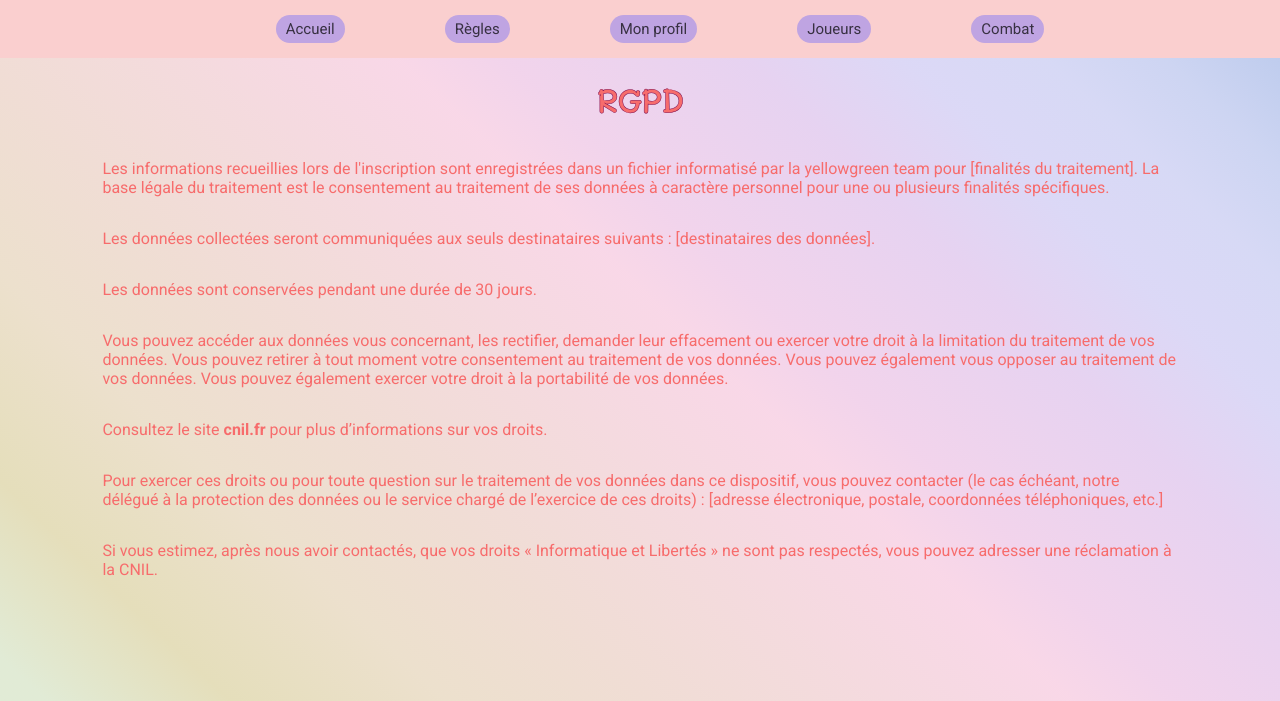
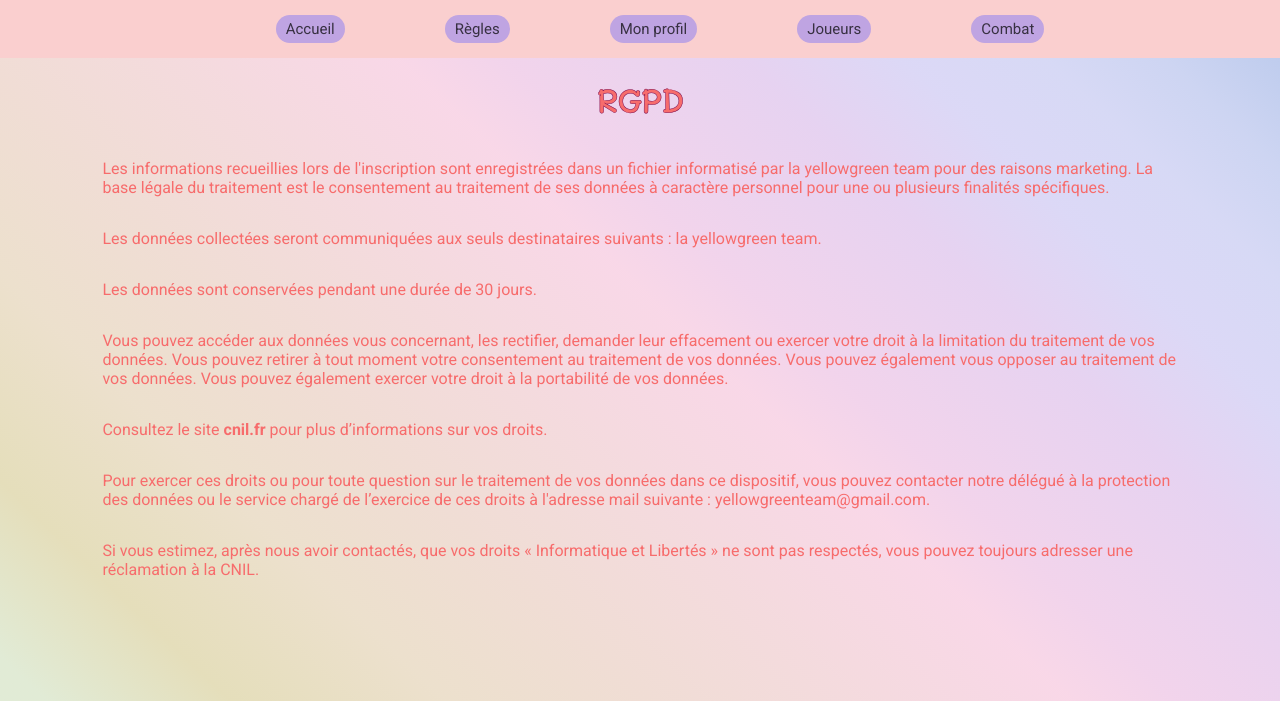
Before and after one commit to WildCodeSchool/yellowgreen, a PHP site: template src/View/Rgpd/index.html.twig in a window 1280 px wide. Shown: the part 99-800 px from the top of the page. Run offline with PHP 8.4, Linux system fonts and the light colour scheme; the template is opened without the code that fills it, so the values that code supplies are empty; some libraries are stand-ins or nearby versions.

```diff
--- a/src/View/Rgpd/index.html.twig
+++ b/src/View/Rgpd/index.html.twig
@@ -12,9 +12,9 @@
 	<main>
 		<div class="rgpd-container">
 			<h1>RGPD</h1>
-			<p>Les informations recueillies lors de l'inscription sont enregistrées dans un fichier informatisé par la yellowgreen team pour [finalités du traitement]. La base légale du traitement est le consentement au traitement de ses données à caractère personnel pour une ou plusieurs finalités spécifiques.</p>
+			<p>Les informations recueillies lors de l'inscription sont enregistrées dans un fichier informatisé par la yellowgreen team pour des raisons marketing. La base légale du traitement est le consentement au traitement de ses données à caractère personnel pour une ou plusieurs finalités spécifiques.</p>
 			<p>
-				Les données collectées seront communiquées aux seuls destinataires suivants : [destinataires des données].
+				Les données collectées seront communiquées aux seuls destinataires suivants : la yellowgreen team.
 			</p>
 
 			<p>Les données sont conservées pendant une durée de 30 jours.</p>
@@ -25,10 +25,10 @@
 				<a href="https://www.cnil.fr/">cnil.fr</a>
 				pour plus d’informations sur vos droits.</p>
 
-			<p>Pour exercer ces droits ou pour toute question sur le traitement de vos données dans ce dispositif, vous pouvez contacter (le cas échéant, notre délégué à la protection des données ou le service chargé de l’exercice de ces droits) : [adresse électronique, postale, coordonnées téléphoniques, etc.]
+			<p>Pour exercer ces droits ou pour toute question sur le traitement de vos données dans ce dispositif, vous pouvez contacter notre délégué à la protection des données ou le service chargé de l’exercice de ces droits à l'adresse mail suivante : yellowgreenteam@gmail.com.
 			</p>
 
-			<p>Si vous estimez, après nous avoir contactés, que vos droits « Informatique et Libertés » ne sont pas respectés, vous pouvez adresser une réclamation à la CNIL.
+			<p>Si vous estimez, après nous avoir contactés, que vos droits « Informatique et Libertés » ne sont pas respectés, vous pouvez toujours adresser une réclamation à la CNIL.
 			</p>
 		</div>
 	</main>
```
